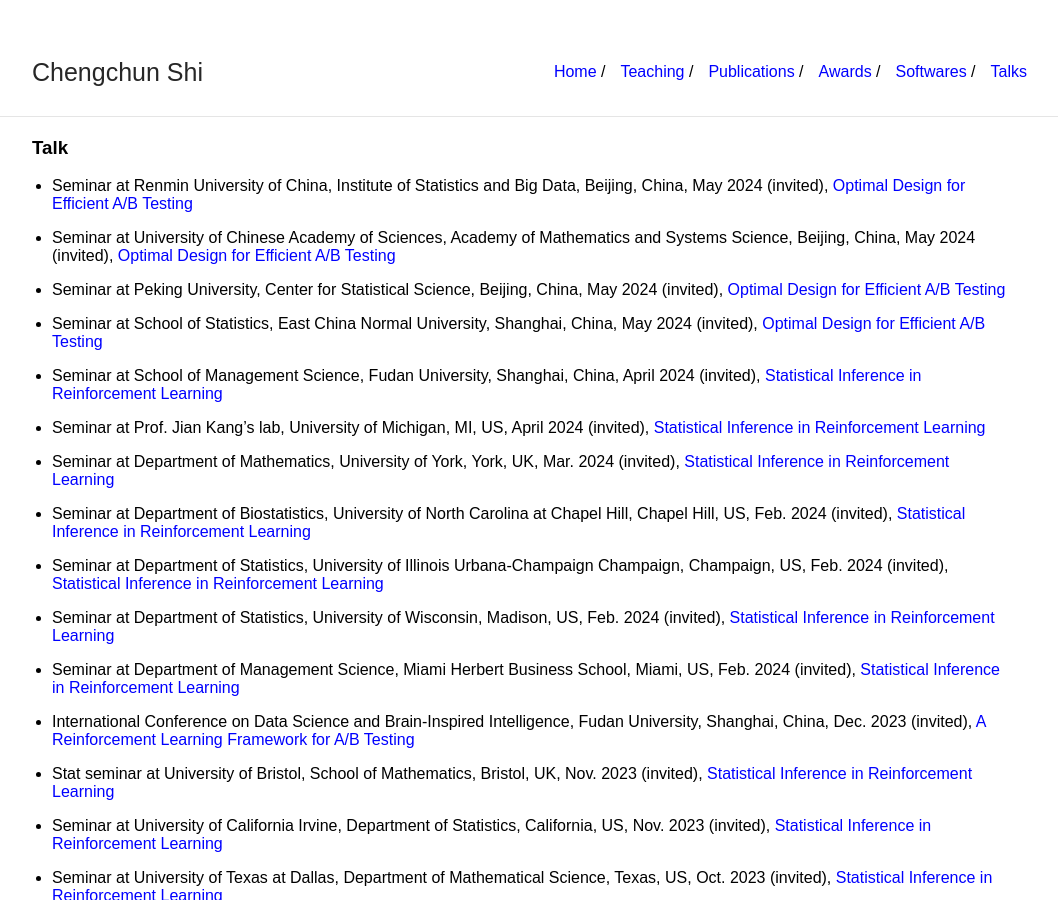
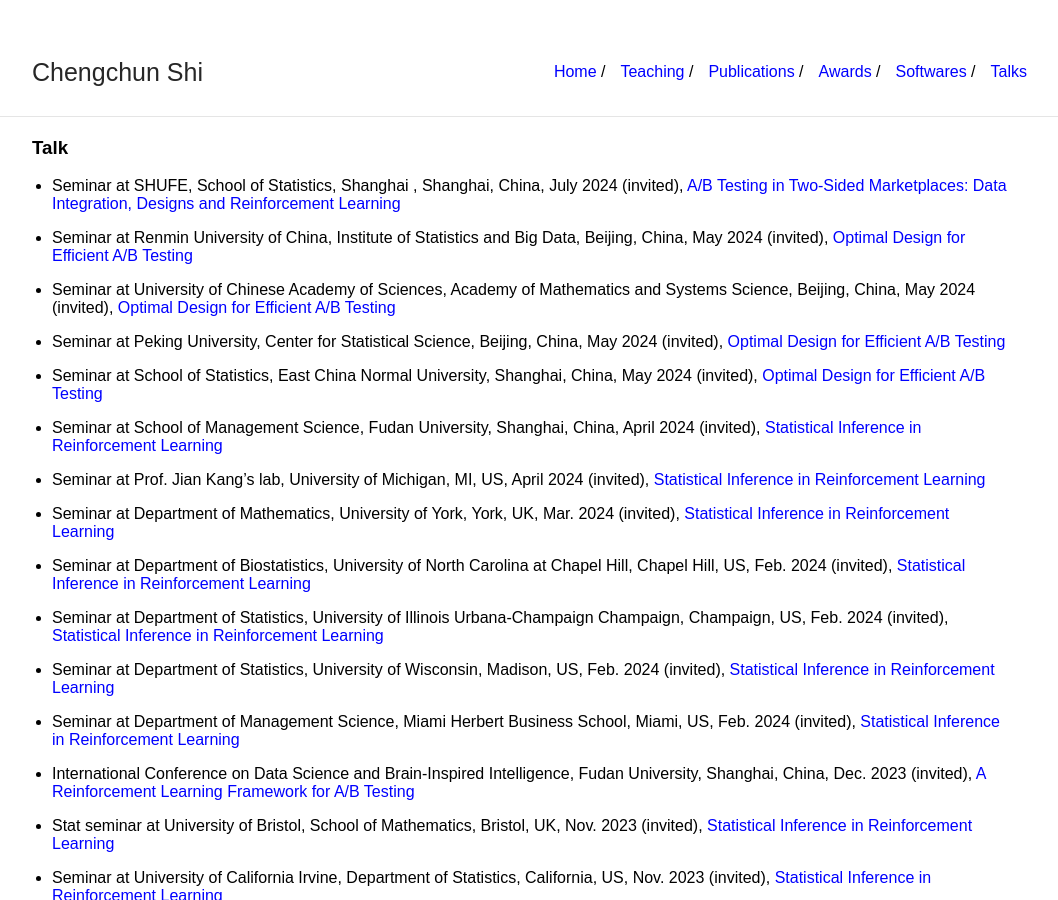
Before and after one commit to callmespring/callmespring.github.io, a Jekyll site: the page built from talk.md, in a window 1280 px wide and 900 px high. Shown: the whole window, without its empty margins (108-1166 px from the left). Built offline with Jekyll 4.4.1, drawn with Linux system fonts in a browser that asks for light colours.

Commit message:
Update talk.md

```diff
--- a/talk.md
+++ b/talk.md
@@ -4,6 +4,8 @@ title: Talk
 ---
 
 ### Talk
+
+* Seminar at SHUFE, School of Statistics, Shanghai , Shanghai, China, July 2024 (invited), [A/B Testing in Two-Sided Marketplaces: Data Integration, Designs and Reinforcement Learning](./slides/ABtesting.pdf)
 
 * Seminar at Renmin University of China, Institute of Statistics and Big Data, Beijing, China, May 2024 (invited), [Optimal Design for Efficient A/B Testing](./slides/design.pdf)
 
```
